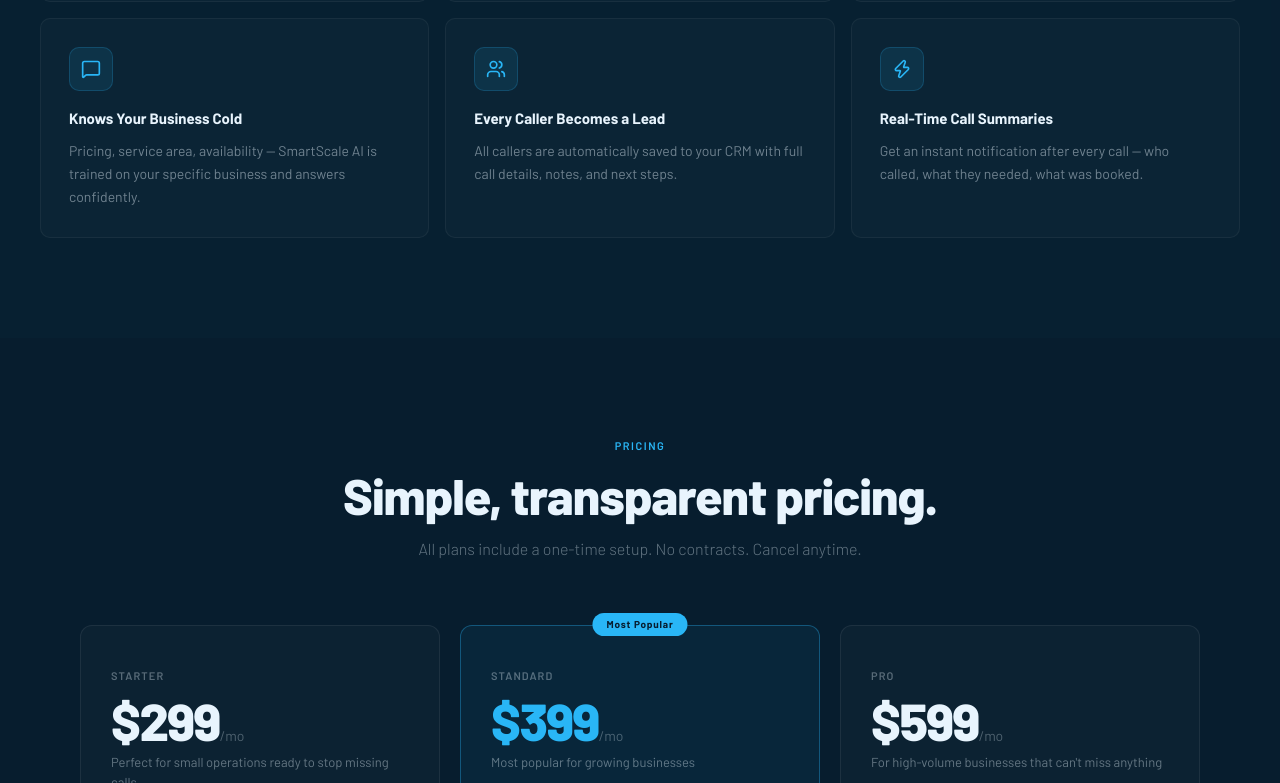
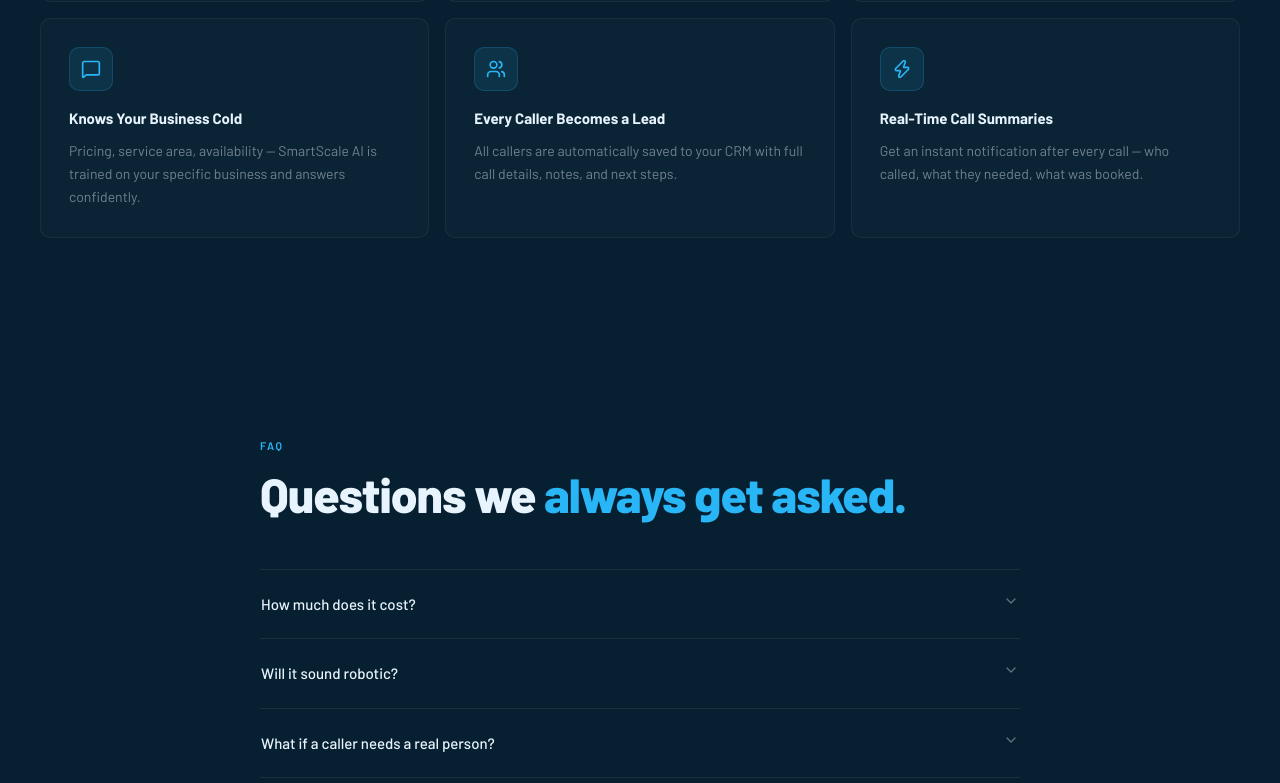
Before and after one commit to SmartScaleAI/main-website, a Next.js app: page / in a window 1280 px wide. Shown: the part 2017-2800 px from the top of the page. Built offline with nearby package versions, Linux system fonts and the light colour scheme.

Commit message:
Remove pricing section and replace with demo booking
- Remove Pricing component from homepage and navigation
- Update all CTA buttons to "Book a Demo" linking to FAQ
- Replace pricing FAQ with cost inquiry directing to discovery call
- Simplify CTA section to single demo booking button

```diff
--- a/app/page.tsx
+++ b/app/page.tsx
@@ -4,7 +4,6 @@ import { Hero } from "@/components/sections/Hero";
 import { Stats } from "@/components/sections/Stats";
 import { HowItWorks } from "@/components/sections/HowItWorks";
 import { Benefits } from "@/components/sections/Benefits";
-import { Pricing } from "@/components/sections/Pricing";
 import { Faq } from "@/components/sections/Faq";
 import { CtaSection } from "@/components/sections/CtaSection";
 
@@ -17,7 +16,6 @@ export default function Home() {
         <Stats />
         <HowItWorks />
         <Benefits />
-        <Pricing />
         <Faq />
         <CtaSection />
       </main>
--- a/components/layout/Navbar.tsx
+++ b/components/layout/Navbar.tsx
@@ -64,10 +64,10 @@ export function Navbar() {
           ))}
         </div>
         <button
-          onClick={() => scrollTo("pricing")}
+          onClick={() => scrollTo("faq")}
           className="bg-brand-blue text-brand-bg text-[13px] font-bold px-[22px] py-[10px] rounded-[6px] tracking-[0.02em] transition-all duration-200 hover:bg-brand-blue-light hover:-translate-y-px hover:shadow-[0_8px_28px_rgba(41,182,246,0.3)]"
         >
-          Get Started
+          Book a Demo
         </button>
       </div>
 
@@ -98,10 +98,10 @@ export function Navbar() {
             ))}
             <div className="px-6 py-7">
               <button
-                onClick={() => scrollTo("pricing")}
+                onClick={() => scrollTo("faq")}
                 className="w-full bg-brand-blue text-brand-bg font-bold py-4 text-[16px] rounded-[6px] tracking-[0.02em] transition-all duration-200 hover:bg-brand-blue-light"
               >
-                Get Started
+                Book a Demo
               </button>
             </div>
           </div>
--- a/components/sections/CtaSection.tsx
+++ b/components/sections/CtaSection.tsx
@@ -39,16 +39,10 @@ export function CtaSection() {
           </p>
           <div className="flex flex-col sm:flex-row gap-[14px] justify-center flex-wrap">
             <a
-              href="#pricing"
+              href="#faq"
               className="bg-brand-blue text-brand-bg font-bold px-10 py-[17px] rounded-[6px] text-[16px] tracking-[0.02em] transition-all duration-200 hover:bg-brand-blue-light hover:-translate-y-px hover:shadow-[0_8px_28px_rgba(41,182,246,0.3)] w-full sm:w-auto max-w-[320px] mx-auto sm:mx-0 text-center"
             >
-              Get Started Today
-            </a>
-            <a
-              href="#"
-              className="bg-transparent text-brand-text border border-brand-text/20 px-10 py-[17px] rounded-[6px] text-[16px] font-normal tracking-[0.02em] transition-all duration-200 hover:border-brand-blue/50 hover:text-brand-blue hover:-translate-y-px w-full sm:w-auto max-w-[320px] mx-auto sm:mx-0 text-center"
-            >
-              Book a Demo Call
+              Book a Free Demo
             </a>
           </div>
         </div>
--- a/components/sections/Hero.tsx
+++ b/components/sections/Hero.tsx
@@ -104,10 +104,10 @@ export function Hero() {
             style={{ animationDelay: "0.36s" }}
           >
             <a
-              href="#pricing"
+              href="#faq"
               className="bg-brand-blue text-brand-bg font-bold px-8 py-[14px] rounded-[6px] text-[15px] tracking-[0.02em] transition-all duration-200 hover:bg-brand-blue-light hover:-translate-y-px hover:shadow-[0_8px_28px_rgba(41,182,246,0.3)] w-full sm:w-auto max-w-[320px] text-center"
             >
-              See Plans &amp; Pricing
+              Book a Free Demo
             </a>
             <a
               href="#how-it-works"
--- a/components/sections/Pricing.tsx
+++ /dev/null
@@ -1,112 +0,0 @@
-import { Check } from "lucide-react";
-import { PLANS } from "@/components/shared/data";
-import { AnimatedSection } from "@/components/shared/AnimatedSection";
-
-export function Pricing() {
-  return (
-    <section id="pricing" className="py-[100px] px-6">
-      <div className="max-w-[1200px] mx-auto">
-        {/* Heading */}
-        <AnimatedSection>
-          <div className="text-center mb-16">
-            <p className="text-[11px] tracking-[0.14em] text-brand-blue font-semibold mb-[14px]">
-              PRICING
-            </p>
-            <h2
-              className="font-extrabold text-brand-text leading-[1.1] mb-[14px] tracking-[-0.02em]"
-              style={{ fontSize: "clamp(26px, 4.5vw, 50px)" }}
-            >
-              Simple, transparent pricing.
-            </h2>
-            <p className="text-brand-text/40 text-[16px] font-light">
-              All plans include a one-time setup. No contracts. Cancel anytime.
-            </p>
-          </div>
-        </AnimatedSection>
-
-        {/* Cards */}
-        <div className="flex flex-col md:flex-row gap-5 justify-center flex-wrap">
-          {PLANS.map((plan, i) => (
-            <AnimatedSection key={i} delay={i * 0.12} className="flex-1 min-w-[260px] max-w-[360px] w-full mx-auto md:mx-0">
-              <div
-                className={`relative rounded-[12px] px-[30px] py-9 h-full transition-all duration-300 hover:-translate-y-[5px] hover:shadow-[0_20px_60px_rgba(0,0,0,0.3)] ${
-                  plan.highlight
-                    ? "bg-brand-blue/[.06] border border-brand-blue/35 hover:border-brand-blue/60 hover:shadow-[0_20px_60px_rgba(41,182,246,0.12)]"
-                    : "bg-white/[.025] border border-white/[.07] hover:border-brand-blue/20"
-                }`}
-              >
-                {/* Badge */}
-                {plan.badge && (
-                  <div className="absolute -top-[13px] left-1/2 -translate-x-1/2 bg-brand-blue text-brand-bg text-[10px] font-bold tracking-[0.08em] px-[14px] py-[4px] rounded-full whitespace-nowrap">
-                    {plan.badge}
-                  </div>
-                )}
-
-                {/* Plan name */}
-                <div className="mb-2">
-                  <span className="text-[11px] text-brand-text/35 tracking-[0.1em] font-semibold">
-                    {plan.name.toUpperCase()}
-                  </span>
-                </div>
-
-                {/* Price */}
-                <div className="mb-[6px]">
-                  <span
-                    className={`text-[52px] font-extrabold leading-none tracking-[-0.03em] ${
-                      plan.highlight ? "text-brand-blue" : "text-brand-text"
-                    }`}
-                    style={{ fontFamily: "var(--font-barlow)" }}
-                  >
-                    {plan.price}
-                  </span>
-                  <span className="text-brand-text/30 text-sm">/mo</span>
-                </div>
-
-                {/* Description */}
-                <p className="text-[13px] text-brand-text/40 mb-7 leading-[1.5]">
-                  {plan.desc}
-                </p>
-
-                {/* Features */}
-                <div className="mb-8">
-                  {plan.features.map((f, j) => (
-                    <div key={j} className="flex items-start gap-[10px] mb-[10px]">
-                      <Check
-                        size={15}
-                        color="#29b6f6"
-                        strokeWidth={2.5}
-                        className="mt-[2px] flex-shrink-0"
-                      />
-                      <span className="text-sm text-brand-text/60 leading-[1.4]">
-                        {f}
-                      </span>
-                    </div>
-                  ))}
-                </div>
-
-                {/* CTA */}
-                <a
-                  href="#"
-                  className={`block w-full py-[14px] text-center text-[15px] font-bold rounded-[6px] tracking-[0.02em] transition-all duration-200 hover:-translate-y-px ${
-                    plan.highlight
-                      ? "bg-brand-blue text-brand-bg hover:bg-brand-blue-light hover:shadow-[0_8px_28px_rgba(41,182,246,0.3)]"
-                      : "bg-transparent text-brand-text border border-brand-text/20 hover:border-brand-blue/50 hover:text-brand-blue"
-                  }`}
-                >
-                  {plan.cta}
-                </a>
-              </div>
-            </AnimatedSection>
-          ))}
-        </div>
-
-        {/* Setup note */}
-        <AnimatedSection>
-          <p className="text-center mt-8 text-[13px] text-brand-text/25">
-            + One-time setup fee of $500 · Includes full AI configuration, training &amp; onboarding call
-          </p>
-        </AnimatedSection>
-      </div>
-    </section>
-  );
-}
--- a/components/shared/data.ts
+++ b/components/shared/data.ts
@@ -32,7 +32,6 @@ export interface FaqItem {
 
 export const NAV_ITEMS: [string, string][] = [
   ["how-it-works", "How It Works"],
-  ["pricing", "Pricing"],
   ["faq", "FAQ"],
 ];
 
@@ -145,6 +144,10 @@ export const PLANS: Plan[] = [
 
 export const FAQS: FaqItem[] = [
   {
+    q: "How much does it cost?",
+    a: "Our pricing is tailored to the size and needs of your business. Book a free discovery call and a rep will walk you through a custom quote — no pressure, no commitment.",
+  },
+  {
     q: "Will it sound robotic?",
     a: "Not at all. SmartScale AI uses the latest voice technology — it sounds natural, professional, and conversational. We give your receptionist a name and personality that represents your brand.",
   },
```
